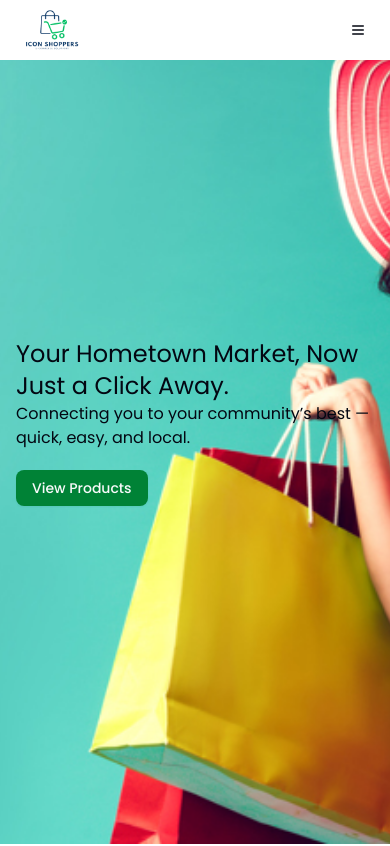
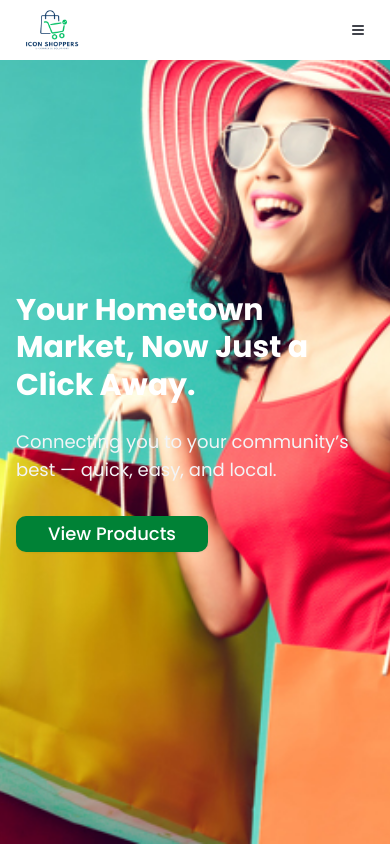
Before and after one commit to JhonGutang/icon-shoppers, a Next.js app in the folder frontend/: page / in a window 390 px wide. Shown: the top 846 px of the page. Built offline with nearby package versions, Linux system fonts and the light colour scheme.

Commit message:
made the landing page hero responsive

```diff
--- a/frontend/package.json
+++ b/frontend/package.json
@@ -22,6 +22,7 @@
     "@radix-ui/react-separator": "^1.1.2",
     "@radix-ui/react-slot": "^1.1.2",
     "@radix-ui/react-tooltip": "^1.1.8",
+    "@supabase/supabase-js": "^2.49.4",
     "axios": "^1.8.4",
     "class-variance-authority": "^0.7.1",
     "clsx": "^2.1.1",
--- a/frontend/src/app/globals.css
+++ b/frontend/src/app/globals.css
@@ -118,13 +118,6 @@
   --info: oklch(0.6 0.2 250);
 }
 
-
-
-
-
-
-
-
 @layer base {
   * {
     @apply border-border outline-ring/50;
@@ -132,8 +125,6 @@
   body {
     @apply bg-background text-foreground;
     font-family: 'Poppins', sans-serif;
-
-
   }
 
   .main-text-color {
@@ -146,10 +137,18 @@
   }
 
   .hero-background {
-    background: url('/hero.jpg') no-repeat center;
+    background-image: url('/hero.jpg');
+    background-position: center;
     background-size: cover;
+    background-repeat: no-repeat;
+    @media (max-width: 640px) {
+      background-position: 70% center;
+    }
   }
+}
 
-
-
+@layer utilities {
+  .max-w-7xl {
+    max-width: 80rem;
+  }
 }
--- a/frontend/src/components/landing-page/Hero.tsx
+++ b/frontend/src/components/landing-page/Hero.tsx
@@ -6,18 +6,30 @@ interface HeroProps {
 
 const Hero = ({ onViewProducts }: HeroProps) => {
   return (
-    <div className="w-full h-[100vh] flex items-center hero-background">
-      <div className="lg:w-1/2 lg:px-10 pl-4">
-        <div className="lg:text-4xl text-2xl">
-          Your Hometown Market, Now Just a Click Away.
-        </div>
-        <div className="mb-5">
-          Connecting you to your community&rsquo;s best — quick, easy, and local.
-        </div>
-        <div>
-            <Button className="bg-green-700" onClick={onViewProducts}>
-                View Products
+    <div className="relative w-full min-h-screen flex items-center">
+      {/* Dark overlay for better text readability */}
+      <div className="absolute inset-0 bg-black/40" />
+
+      {/* Background image with proper mobile handling */}
+      <div className="absolute inset-0 hero-background" />
+
+      {/* Content container */}
+      <div className="relative w-full max-w-7xl mx-auto px-4 sm:px-6 lg:px-8">
+        <div className="lg:w-1/2 text-white space-y-6">
+          <h1 className="text-3xl sm:text-4xl lg:text-5xl font-bold leading-tight">
+            Your Hometown Market, Now Just a Click Away.
+          </h1>
+          <p className="text-lg sm:text-xl lg:text-2xl text-gray-100">
+            Connecting you to your community&rsquo;s best — quick, easy, and local.
+          </p>
+          <div className="pt-2">
+            <Button
+              className="bg-green-700 hover:bg-green-800 text-white px-8 py-3 text-lg rounded-lg transition-all duration-300 transform hover:scale-105"
+              onClick={onViewProducts}
+            >
+              View Products
             </Button>
+          </div>
         </div>
       </div>
     </div>
```
Also changed, not shown: 1 other file (tests, documents, lock files or other folders).
